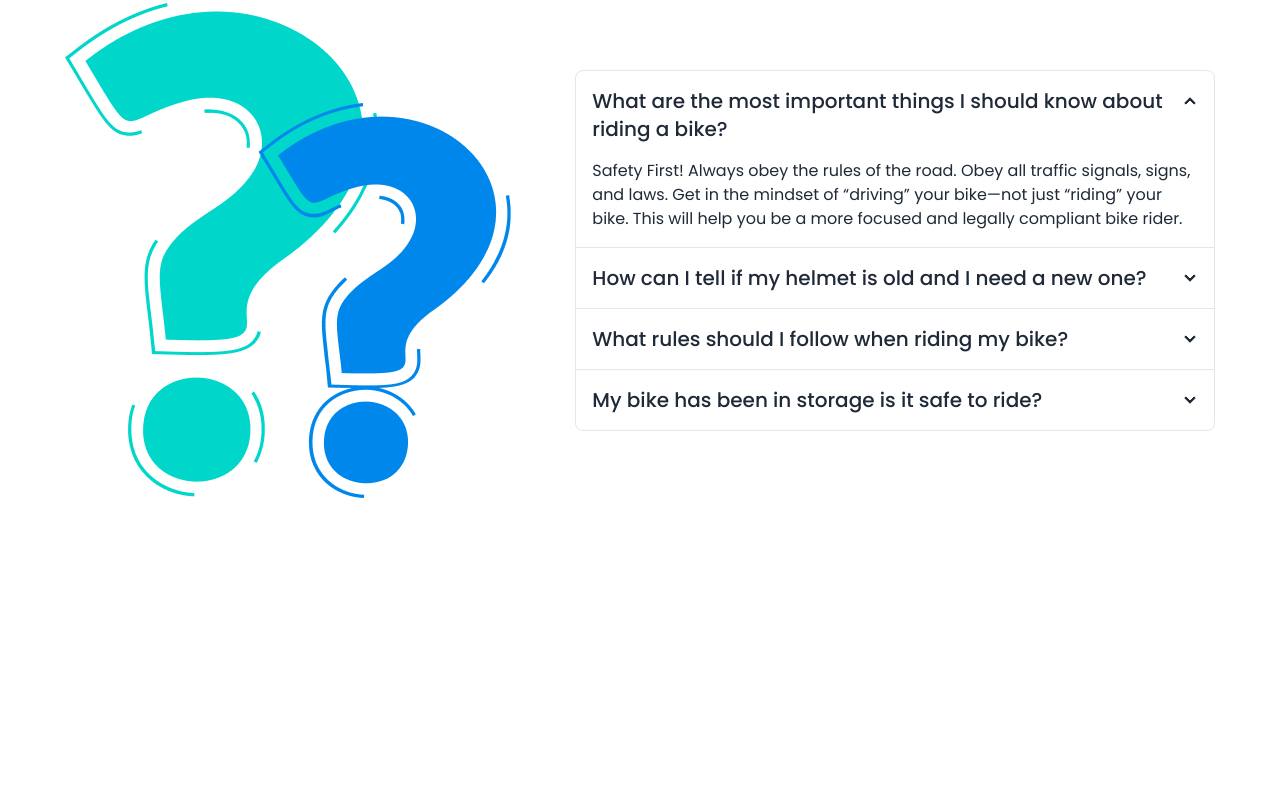
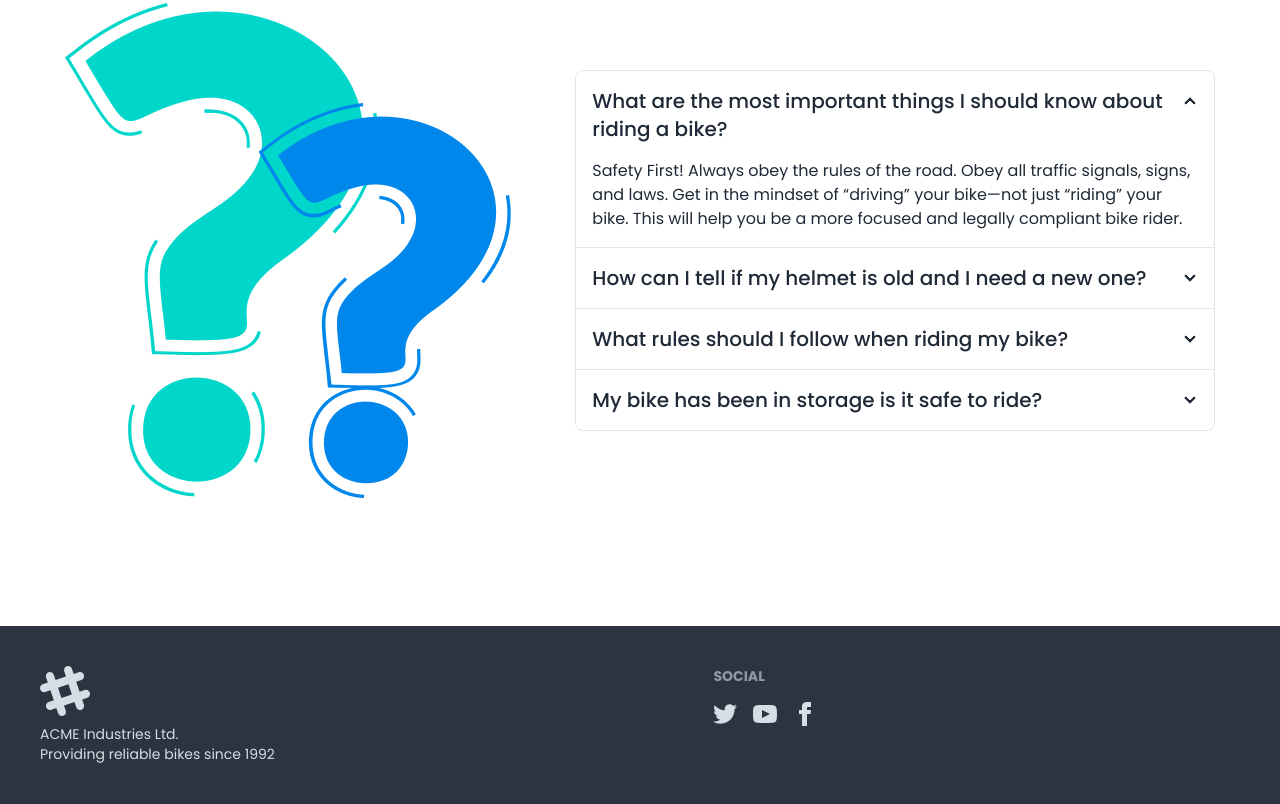
Before and after one commit to DeepsEffect/module-02-bikerzone-daisyui, a plain HTML site: page index.html in a window 1280 px wide. Shown: the part 3220-4024 px from the top of the page. Before the commit the page ends 3846 px from the top, so only its background shows below. Drawn offline with nearby package versions, Linux system fonts and the light colour scheme; files whose address does not match are found by name.

Commit message:
footer added

```diff
--- a/index.html
+++ b/index.html
@@ -364,7 +364,20 @@
     </main>
 
     <footer>
-
+        <footer class="footer p-10 bg-neutral text-neutral-content">
+            <aside>
+              <svg width="50" height="50" viewBox="0 0 24 24" xmlns="http://www.w3.org/2000/svg" fill-rule="evenodd" clip-rule="evenodd" class="fill-current"><path d="M22.672 15.226l-2.432.811.841 2.515c.33 1.019-.209 2.127-1.23 2.456-1.15.325-2.148-.321-2.463-1.226l-.84-2.518-5.013 1.677.84 2.517c.391 1.203-.434 2.542-1.831 2.542-.88 0-1.601-.564-1.86-1.314l-.842-2.516-2.431.809c-1.135.328-2.145-.317-2.463-1.229-.329-1.018.211-2.127 1.231-2.456l2.432-.809-1.621-4.823-2.432.808c-1.355.384-2.558-.59-2.558-1.839 0-.817.509-1.582 1.327-1.846l2.433-.809-.842-2.515c-.33-1.02.211-2.129 1.232-2.458 1.02-.329 2.13.209 2.461 1.229l.842 2.515 5.011-1.677-.839-2.517c-.403-1.238.484-2.553 1.843-2.553.819 0 1.585.509 1.85 1.326l.841 2.517 2.431-.81c1.02-.33 2.131.211 2.461 1.229.332 1.018-.21 2.126-1.23 2.456l-2.433.809 1.622 4.823 2.433-.809c1.242-.401 2.557.484 2.557 1.838 0 .819-.51 1.583-1.328 1.847m-8.992-6.428l-5.01 1.675 1.619 4.828 5.011-1.674-1.62-4.829z"></path></svg>
+              <p>ACME Industries Ltd.<br/>Providing reliable bikes since 1992</p>
+            </aside>
+            <nav>
+              <header class="footer-title">Social</header>
+              <div class="grid grid-flow-col gap-4">
+                <a><svg xmlns="http://www.w3.org/2000/svg" width="24" height="24" viewBox="0 0 24 24" class="fill-current"><path d="M24 4.557c-.883.392-1.832.656-2.828.775 1.017-.609 1.798-1.574 2.165-2.724-.951.564-2.005.974-3.127 1.195-.897-.957-2.178-1.555-3.594-1.555-3.179 0-5.515 2.966-4.797 6.045-4.091-.205-7.719-2.165-10.148-5.144-1.29 2.213-.669 5.108 1.523 6.574-.806-.026-1.566-.247-2.229-.616-.054 2.281 1.581 4.415 3.949 4.89-.693.188-1.452.232-2.224.084.626 1.956 2.444 3.379 4.6 3.419-2.07 1.623-4.678 2.348-7.29 2.04 2.179 1.397 4.768 2.212 7.548 2.212 9.142 0 14.307-7.721 13.995-14.646.962-.695 1.797-1.562 2.457-2.549z"></path></svg></a>
+                <a><svg xmlns="http://www.w3.org/2000/svg" width="24" height="24" viewBox="0 0 24 24" class="fill-current"><path d="M19.615 3.184c-3.604-.246-11.631-.245-15.23 0-3.897.266-4.356 2.62-4.385 8.816.029 6.185.484 8.549 4.385 8.816 3.6.245 11.626.246 15.23 0 3.897-.266 4.356-2.62 4.385-8.816-.029-6.185-.484-8.549-4.385-8.816zm-10.615 12.816v-8l8 3.993-8 4.007z"></path></svg></a>
+                <a><svg xmlns="http://www.w3.org/2000/svg" width="24" height="24" viewBox="0 0 24 24" class="fill-current"><path d="M9 8h-3v4h3v12h5v-12h3.642l.358-4h-4v-1.667c0-.955.192-1.333 1.115-1.333h2.885v-5h-3.808c-3.596 0-5.192 1.583-5.192 4.615v3.385z"></path></svg></a>
+              </div>
+            </nav>
+          </footer>
     </footer>
 </body>
 
```
